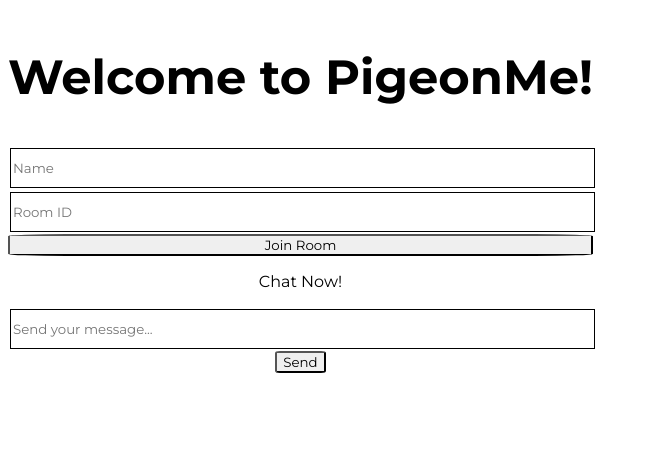
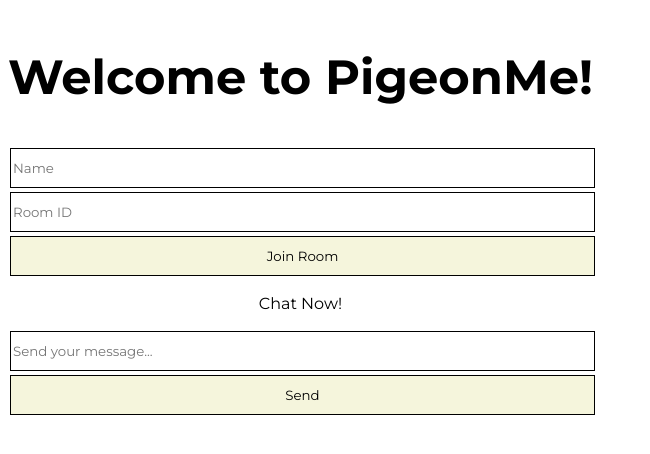
Before and after one commit to AliDzulfiqar/PigeonMeProject, a React (Create React App) app in the folder client/: page / in a window 1280 px wide. Shown: the top 454 px of the page, without its empty margins (0-650 px from the left). Built offline with nearby package versions, Linux system fonts and the light colour scheme; no server answers.

Commit message:
Added css

```diff
--- a/client/src/App.css
+++ b/client/src/App.css
@@ -32,7 +32,17 @@ textarea {
 }
 
 button {
-  border-radius: 10%;
+  width: 100%;
+  outline: none;
+  border: 1px solid;
+  margin: 2px;
+  height: 40px;
+  transition: all 300ms ease;
+  background-color: beige;
+}
+
+button:hover {
+  opacity: 70%;
 }
 
 .form-wrapper {
```
